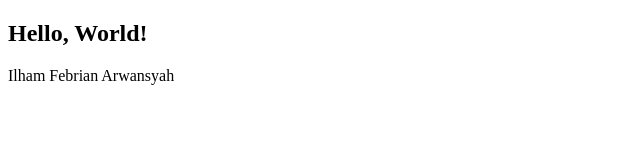
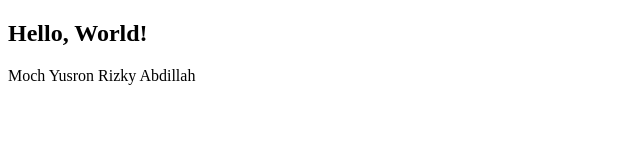
Before and after one commit to aruwansha/kelompok-2, a plain HTML site: page index.html in a window 1280 px wide. Shown: the full height of the page, 0-640 px from the left. Drawn offline with Linux system fonts and the light colour scheme.

Commit message:
tambah yusron

```diff
--- a/index.html
+++ b/index.html
@@ -8,7 +8,7 @@
 <body>
     <section>
         <h1>Hello, World!</h1>
-        Ilham Febrian Arwansyah
+        Moch Yusron Rizky Abdillah
     </section>
 </body>
 </html>
```
